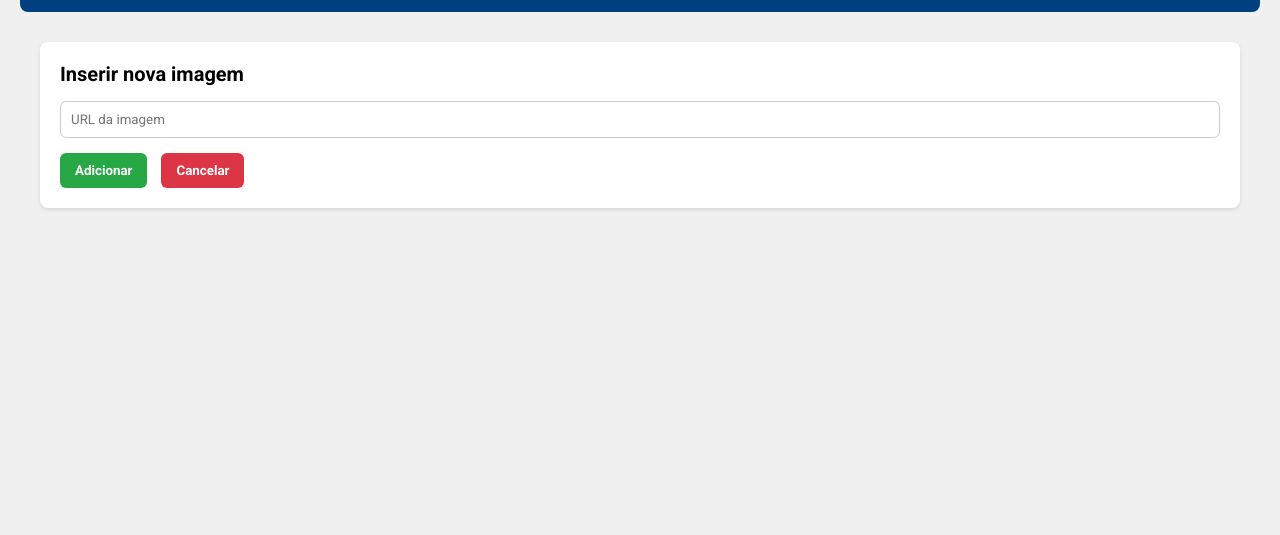
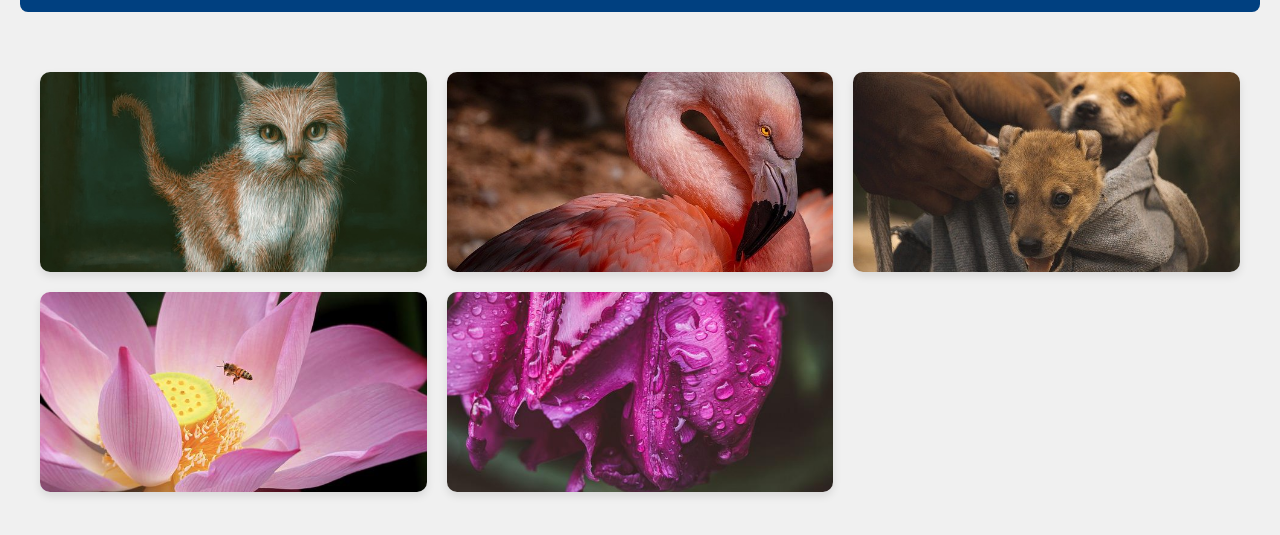
Before and after one commit to devrafcks/moduloJqueryEbac, a plain HTML site: page index.html in a window 1280 px wide. Shown: the part 77-612 px from the top of the page. Drawn offline with nearby package versions, Linux system fonts and the light colour scheme.

Commit message:
feat: Insert image

```diff
--- a/index.html
+++ b/index.html
@@ -4,7 +4,7 @@
 <head>
     <meta charset="UTF-8">
     <meta name="viewport" content="width=device-width, initial-scale=1.0">
-    <title>JQuery</title>
+    <title>Galeria de Imagens</title>
     <link rel="preconnect" href="http://fonts.googleapis.com">
     <link rel="preconnect" href="http://fonts.gstatic.com" crossorigin>
     <link href="https://fonts.googleapis.com/css2?family=Roboto:wght@400;700&display=swap" rel="stylesheet">
@@ -23,8 +23,26 @@
             <h2>Inserir nova imagem</h2>
             <input type="url" required placeholder="URL da imagem">
             <button type="submit">Adicionar</button>
-            <button type="reset">Cancelar</button>
+            <button type="reset" class="cancelar">Cancelar</button>
         </form>
+
+        <ul>
+            <li>
+                <img src="./images/foto1.jpg">
+            </li>
+            <li>
+                <img src="./images/foto2.jpg">
+            </li>
+            <li>
+                <img src="./images/foto3.jpg">
+            </li>
+            <li>
+                <img src="./images/foto4.jpg">
+            </li>
+            <li>
+                <img src="./images/foto5.jpg">
+            </li>
+        </ul>
     </main>
 
     <script src="https://cdnjs.cloudflare.com/ajax/libs/jquery/3.7.1/jquery.min.js" integrity="sha512-v2CJ7UaYy4JwqLDIrZUI/4hqeoQieOmAZNXBeQyjo21dadnwR+8ZaIJVT8EE2iyI61OV8e6M8PP2/4hpQINQ/g==" crossorigin="anonymous" referrerpolicy="no-referrer"></script>
--- a/main.css
+++ b/main.css
@@ -15,6 +15,7 @@ header {
     display: flex;
     justify-content: center;
     align-items: center;
+    flex-wrap: wrap;
     gap: 30px;
     margin-bottom: 30px;
     background-color: #004080;
@@ -51,11 +52,12 @@ main {
 }
 
 form {
+    display: none;
     background-color: white;
     padding: 20px;
     border-radius: 8px;
     box-shadow: 0 2px 4px rgba(0, 0, 0, 0.1);
-    width: 1200px;
+    width: 80%;
 }
 
 form h2 {
@@ -98,3 +100,34 @@ form button[type="reset"] {
 form button[type="reset"]:hover {
     background-color: #c82333;
 }
+
+ul {
+    list-style: none;
+    display: grid;
+    grid-template-columns: repeat(auto-fit, minmax(300px, 1fr));
+    gap: 20px;
+    margin-top: 30px;
+    padding: 0;
+    width: 100%;
+    max-width: 1200px;
+}
+
+ul li {
+    background-color: white;
+    border-radius: 10px;
+    overflow: hidden;
+    box-shadow: 0 4px 8px rgba(0, 0, 0, 0.1);
+    transition: transform 0.3s ease, box-shadow 0.3s ease;
+}
+
+ul li:hover {
+    transform: scale(1.01);
+    box-shadow: 0 6px 12px rgba(0, 0, 0, 0.15);
+}
+
+ul li img {
+    width: 100%;
+    height: 200px;
+    display: block;
+    object-fit: cover;
+}
--- a/script.js
+++ b/script.js
@@ -1,9 +1,23 @@
-$(document).ready(function(){
-    $("header button").click( () => {
-        alert("Button clicked!");
+$(document).ready(function () {
+    $("header button").click(() => {
+        $("form").slideDown();
+    });
+
+    $(".cancelar").click(() => {
+        $("form").slideUp();
     });
 
     $("form").on("submit", (event) => {
         event.preventDefault();
+
+        const address = $("input").val().trim();
+
+        const newLi = $("<li></li>");
+        const newImage = $("<img>").attr("src", address);
+
+        newLi.append(newImage);
+        $("ul").append(newLi);
+        $("input").val("");
+        $("form").slideUp();
     });
-})
+});
```
